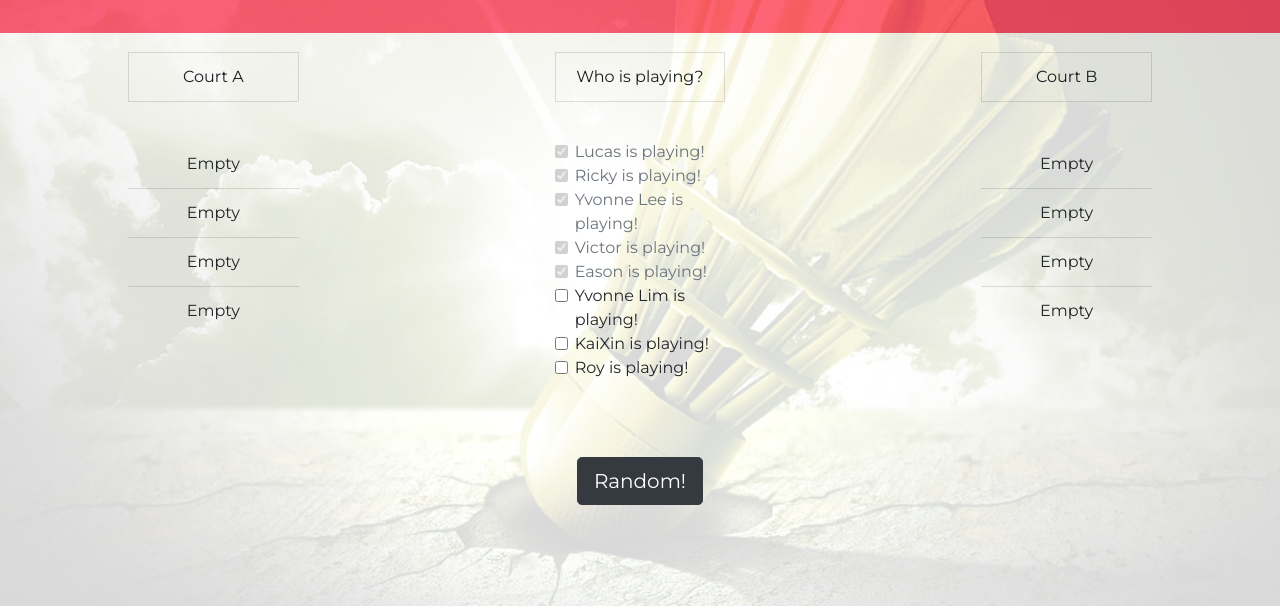
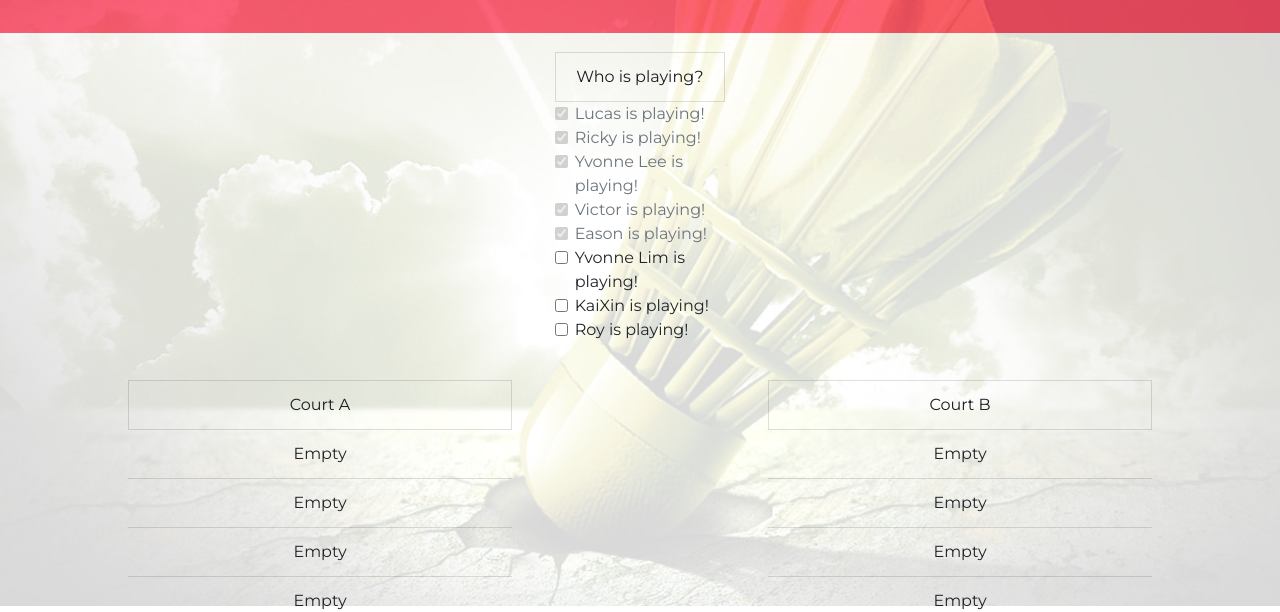
Before and after one commit to lucasho0629/Badminton-GOGOGO-V3, a plain HTML site: page index.html in a window 1280 px wide. Shown: the part 194-806 px from the top of the page. Drawn offline with nearby package versions, Linux system fonts and the light colour scheme.

Commit message:
3rd Commit

```diff
--- a/index.html
+++ b/index.html
@@ -56,27 +56,14 @@
     <img class="background-images" src="images/badminton-background.jpg" alt="">
 
     <div class="container-fluid">
+
       <div class="row">
-        <div class="feature-box col-lg-4 col-md-4 col-sm-4">
-          <a href="#" class="list-group-item list-group-item-action list-group-item-dark">Court A</a>
+        <div class="feature-box col-lg-4" col-md-4 col-sm-4>
+
         </div>
-        <div class="feature-box col-lg-4 col-md-4 col-sm-4">
+        <div class="feature-box col-lg-4" col-md-4 col-sm-4>
           <a href="#" class="list-group-item list-group-item-action list-group-item-dark">Who is playing?</a>
-        </div>
-        <div class="feature-box col-lg-4 col-md-4 col-sm-4">
-          <a href="#" class="list-group-item list-group-item-action list-group-item-dark">Court B</a>
-        </div>
-      </div>
-      <div class="row">
-        <div class="feature-box col-lg-4 col-md-4 col-sm-4">
-          <ul class="list-group list-group-flush">
-            <li class="list-group-item playing" id="A-01">Empty</li>
-            <li class="list-group-item playing" id="A-02">Empty</li>
-            <li class="list-group-item playing" id="B-01">Empty</li>
-            <li class="list-group-item playing" id="B-02">Empty</li>
-          </ul>
-        </div>
-        <div class="feature-box col-lg-4 col-md-4 col-sm-4">
+
           <div class="form-check form-switch">
             <input class="form-check-input" type="checkbox" id="Lucas" checked disabled>
             <label class="form-check-label" for="flexSwitchCheckCheckedDisabled">Lucas is playing!</label>
@@ -111,6 +98,22 @@
           </div>
         </div>
         <div class="feature-box col-lg-4" col-md-4 col-sm-4>
+
+        </div>
+      </div>
+
+      <div class="row">
+        <div class="feature-box col-lg-6 col-md-6 col-sm-6">
+          <a href="#" class="list-group-item list-group-item-action list-group-item-dark">Court A</a>
+          <ul class="list-group list-group-flush">
+            <li class="list-group-item playing" id="A-01">Empty</li>
+            <li class="list-group-item playing" id="A-02">Empty</li>
+            <li class="list-group-item playing" id="B-01">Empty</li>
+            <li class="list-group-item playing" id="B-02">Empty</li>
+          </ul>
+        </div>
+        <div class="feature-box col-lg-6" col-md-6 col-sm-6>
+          <a href="#" class="list-group-item list-group-item-action list-group-item-dark">Court B</a>
           <ul class="list-group list-group-flush">
             <li class="list-group-item playing" id="A-03">Empty</li>
             <li class="list-group-item playing" id="A-04">Empty</li>
@@ -119,6 +122,7 @@
           </ul>
         </div>
       </div>
+
       <div class="row">
         <div class="feature-box col-lg-4" col-md-4 col-sm-4>
 
```
